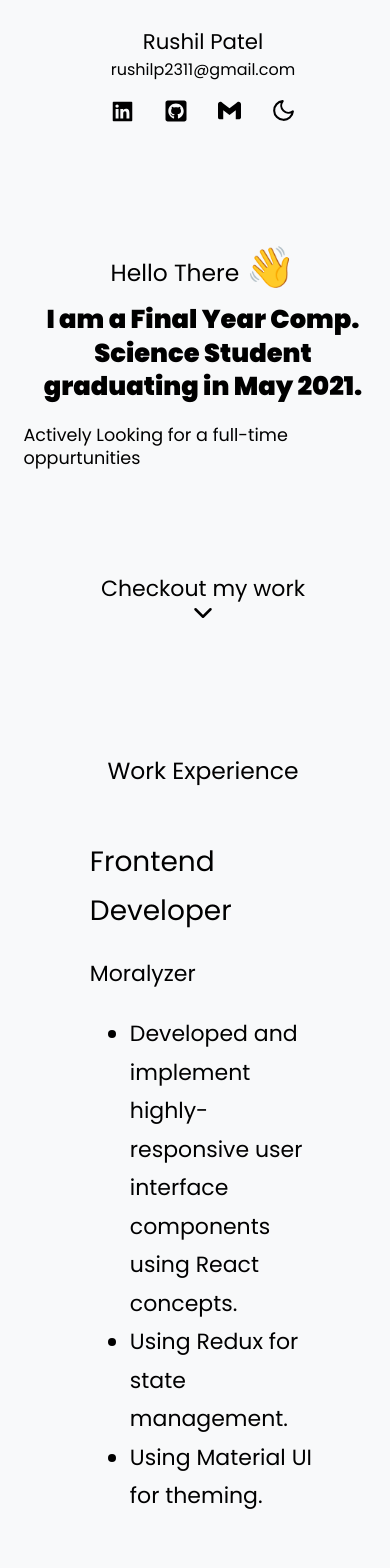
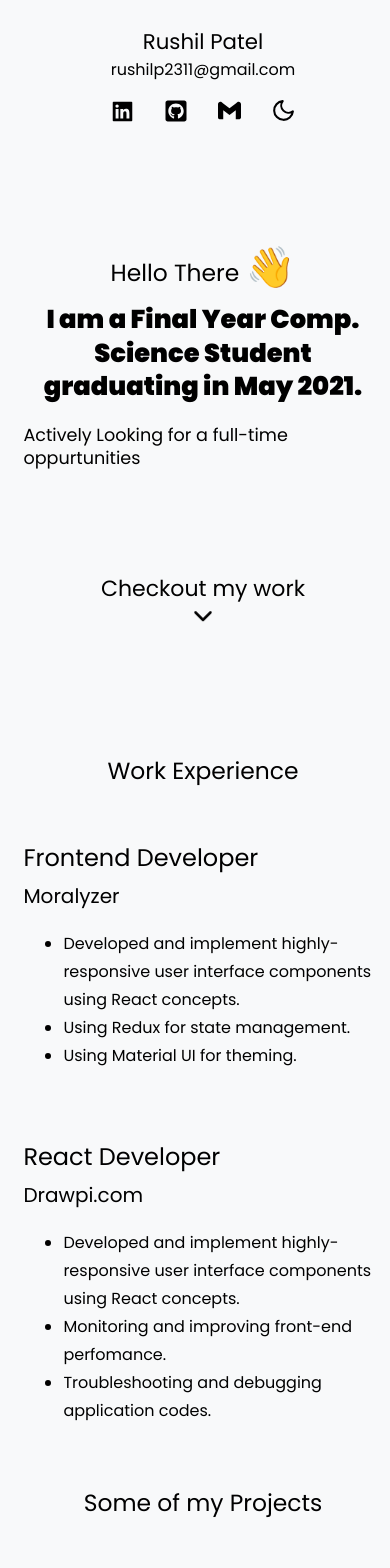
Before and after one commit to rushilp2311/portfolio-site, a React (Create React App) app: page / in a window 390 px wide. Shown: the top 1568 px of the page. Built offline with nearby package versions, Linux system fonts and the light colour scheme.

Commit message:
alignment fixed

```diff
--- a/src/styles/_work.scss
+++ b/src/styles/_work.scss
@@ -22,7 +22,6 @@
       text-align: left;
     }
     .job__title {
-      margin-bottom: 20px !important;
       font-size: 28px !important;
     }
     .job__points {
@@ -33,3 +32,37 @@
     }
   }
 }
+@media (max-width: 1024px) {
+  .experience-section {
+    display: flex;
+    flex-direction: column;
+    margin-bottom: 2em;
+    p:nth-child(1) {
+      margin-top: 30px;
+      font-size: 20px;
+      margin-bottom: 10px;
+      text-align: center;
+    }
+    .job {
+      margin-top: 50px;
+      width: 100%;
+      display: flex;
+      flex-direction: column;
+      // justify-content: center;
+      p {
+        margin: 0 !important;
+        padding: 0 !important;
+        text-align: left;
+      }
+      .job__title {
+        font-size: 24px !important;
+      }
+      .job__points {
+        font-size: 16px;
+      }
+      .company__name {
+        font-size: 20px;
+      }
+    }
+  }
+}
```
